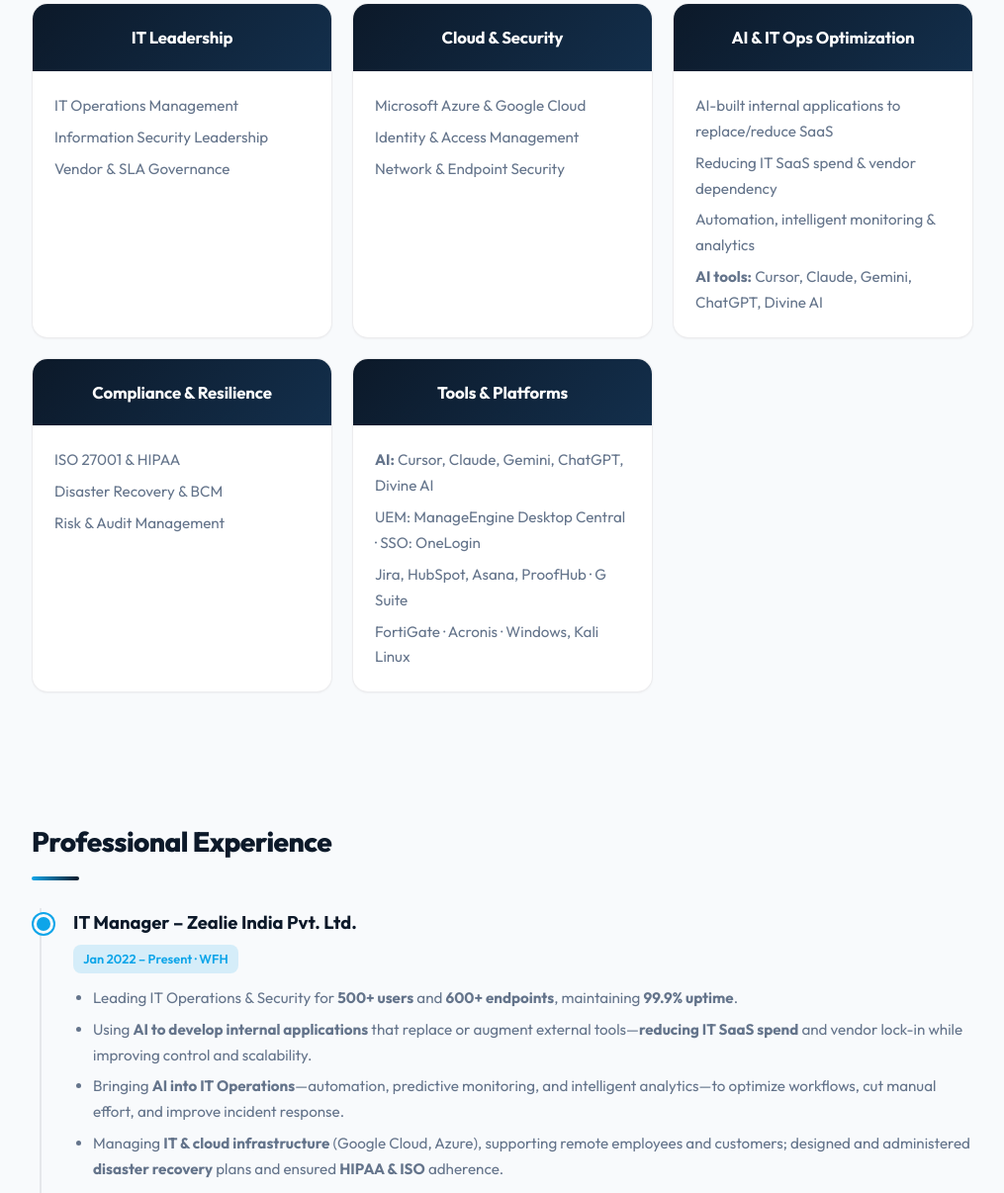
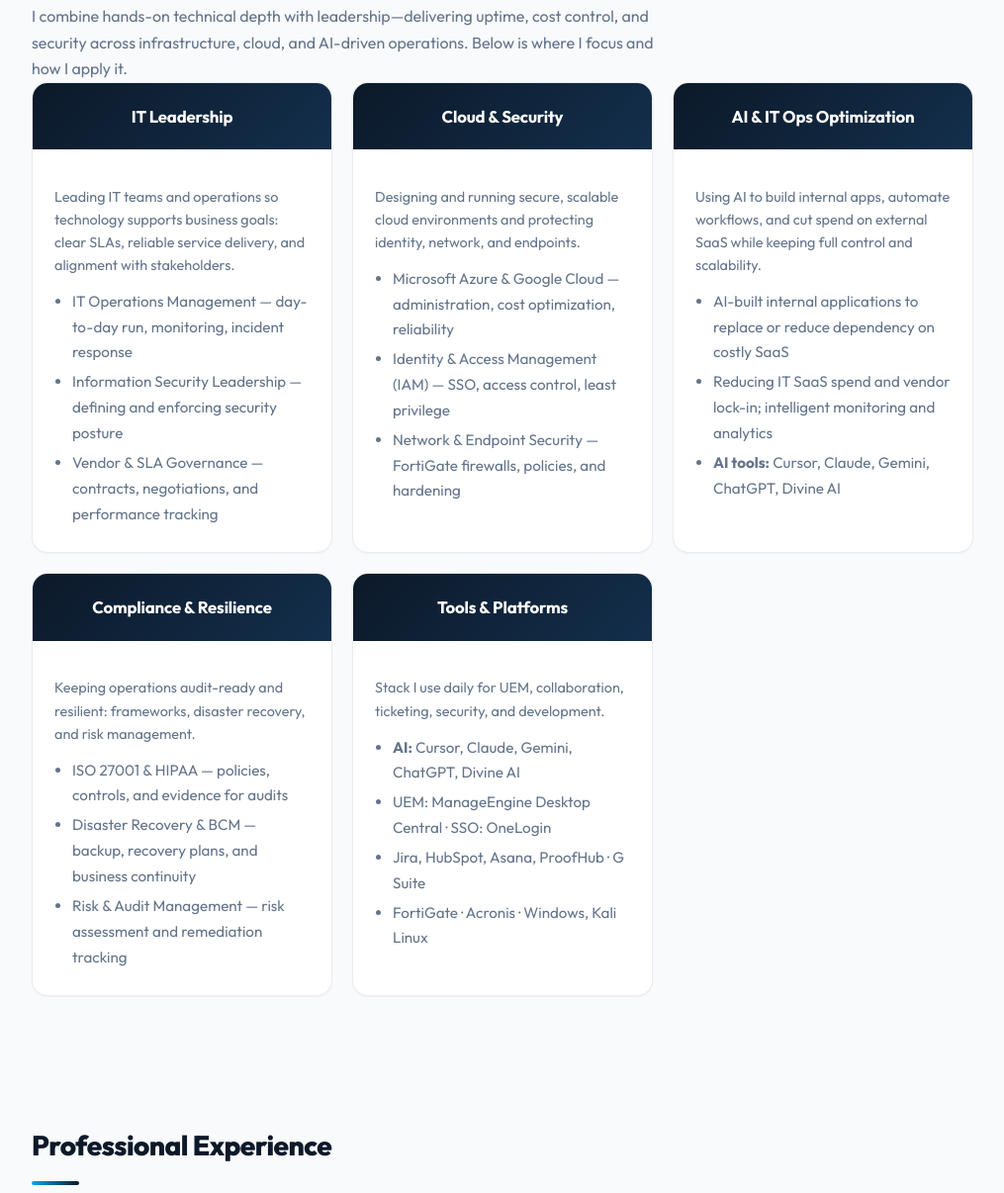
Before and after one commit to manisravankumar/manisravankumar.github.io, a plain HTML site: page index.html in a window 1280 px wide. Shown: the part 1752-2958 px from the top of the page at 99% size, without its empty margins (132-1147 px from the left). Drawn offline with Linux system fonts and the light colour scheme.

Commit message:
Update index.html

```diff
--- a/index.html
+++ b/index.html
@@ -507,6 +507,22 @@
       line-height: 1.7;
     }
     .card-body br { display: block; content: ''; margin-top: 6px; }
+    .card-body .card-desc {
+      margin-bottom: 12px;
+      font-size: 0.9rem;
+      line-height: 1.6;
+    }
+    .card-body ul {
+      margin: 0;
+      padding-left: 18px;
+    }
+    .card-body li { margin-bottom: 4px; }
+    .expertise-intro {
+      color: var(--text-muted);
+      margin: 0 0 28px;
+      max-width: 640px;
+      font-size: 1rem;
+    }
 
     /* Timeline */
     .timeline {
@@ -804,47 +820,62 @@
 <section id="skills" class="fade-in">
   <div class="title">Core Expertise</div>
   <div class="divider"></div>
+  <p class="expertise-intro">I combine hands-on technical depth with leadership—delivering uptime, cost control, and security across infrastructure, cloud, and AI-driven operations. Below is where I focus and how I apply it.</p>
   <div class="cards">
     <div class="card">
       <div class="card-head">IT Leadership</div>
       <div class="card-body">
-        IT Operations Management<br>
-        Information Security Leadership<br>
-        Vendor & SLA Governance
+        <p class="card-desc">Leading IT teams and operations so technology supports business goals: clear SLAs, reliable service delivery, and alignment with stakeholders.</p>
+        <ul>
+          <li>IT Operations Management — day-to-day run, monitoring, incident response</li>
+          <li>Information Security Leadership — defining and enforcing security posture</li>
+          <li>Vendor & SLA Governance — contracts, negotiations, and performance tracking</li>
+        </ul>
       </div>
     </div>
     <div class="card">
       <div class="card-head">Cloud & Security</div>
       <div class="card-body">
-        Microsoft Azure & Google Cloud<br>
-        Identity & Access Management<br>
-        Network & Endpoint Security
+        <p class="card-desc">Designing and running secure, scalable cloud environments and protecting identity, network, and endpoints.</p>
+        <ul>
+          <li>Microsoft Azure & Google Cloud — administration, cost optimization, reliability</li>
+          <li>Identity & Access Management (IAM) — SSO, access control, least privilege</li>
+          <li>Network & Endpoint Security — FortiGate firewalls, policies, and hardening</li>
+        </ul>
       </div>
     </div>
     <div class="card">
       <div class="card-head">AI & IT Ops Optimization</div>
       <div class="card-body">
-        AI-built internal applications to replace/reduce SaaS<br>
-        Reducing IT SaaS spend & vendor dependency<br>
-        Automation, intelligent monitoring & analytics<br>
-        <strong>AI tools:</strong> Cursor, Claude, Gemini, ChatGPT, Divine AI
+        <p class="card-desc">Using AI to build internal apps, automate workflows, and cut spend on external SaaS while keeping full control and scalability.</p>
+        <ul>
+          <li>AI-built internal applications to replace or reduce dependency on costly SaaS</li>
+          <li>Reducing IT SaaS spend and vendor lock-in; intelligent monitoring and analytics</li>
+          <li><strong>AI tools:</strong> Cursor, Claude, Gemini, ChatGPT, Divine AI</li>
+        </ul>
       </div>
     </div>
     <div class="card">
       <div class="card-head">Compliance & Resilience</div>
       <div class="card-body">
-        ISO 27001 & HIPAA<br>
-        Disaster Recovery & BCM<br>
-        Risk & Audit Management
+        <p class="card-desc">Keeping operations audit-ready and resilient: frameworks, disaster recovery, and risk management.</p>
+        <ul>
+          <li>ISO 27001 & HIPAA — policies, controls, and evidence for audits</li>
+          <li>Disaster Recovery & BCM — backup, recovery plans, and business continuity</li>
+          <li>Risk & Audit Management — risk assessment and remediation tracking</li>
+        </ul>
       </div>
     </div>
     <div class="card">
       <div class="card-head">Tools & Platforms</div>
       <div class="card-body">
-        <strong>AI:</strong> Cursor, Claude, Gemini, ChatGPT, Divine AI<br>
-        UEM: ManageEngine Desktop Central · SSO: OneLogin<br>
-        Jira, HubSpot, Asana, ProofHub · G Suite<br>
-        FortiGate · Acronis · Windows, Kali Linux
+        <p class="card-desc">Stack I use daily for UEM, collaboration, ticketing, security, and development.</p>
+        <ul>
+          <li><strong>AI:</strong> Cursor, Claude, Gemini, ChatGPT, Divine AI</li>
+          <li>UEM: ManageEngine Desktop Central · SSO: OneLogin</li>
+          <li>Jira, HubSpot, Asana, ProofHub · G Suite</li>
+          <li>FortiGate · Acronis · Windows, Kali Linux</li>
+        </ul>
       </div>
     </div>
   </div>
```
